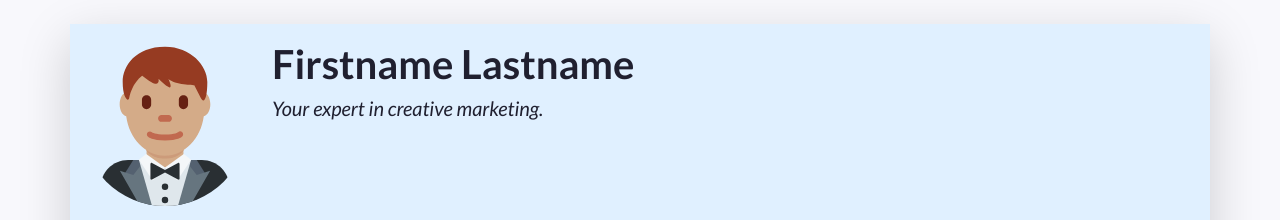
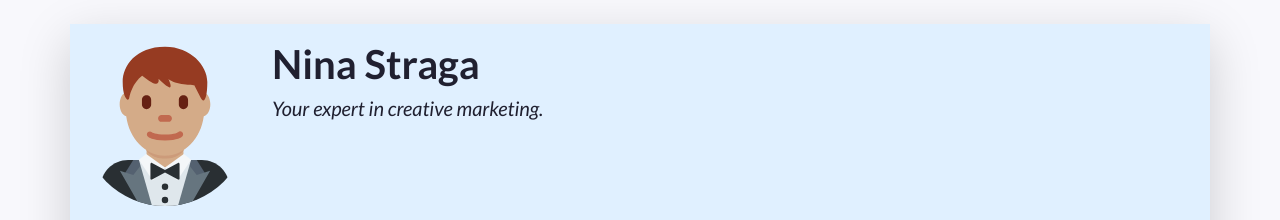
Before and after one commit to ninastraga/My-CV, a plain HTML site: page index.html in a window 1280 px wide. Shown: the top 220 px of the page. Drawn offline with nearby package versions, Linux system fonts and the light colour scheme.

Commit message:
Update index.html

```diff
--- a/index.html
+++ b/index.html
@@ -49,7 +49,7 @@
           A container to wrap around your name and tagline. Full-width at small size, then columns of increasing size.
         -->
         <div class="col-12 col-sm-8 col-md-9 col-lg-10 my-3 header-content">
-          <h1 class="fw-bolder">Firstname Lastname</h1>
+          <h1 class="fw-bolder">Nina Straga</h1>
           <h5 class="fst-italic tagline">Your expert in creative marketing.</h5>
         </div>
       </header>
```
